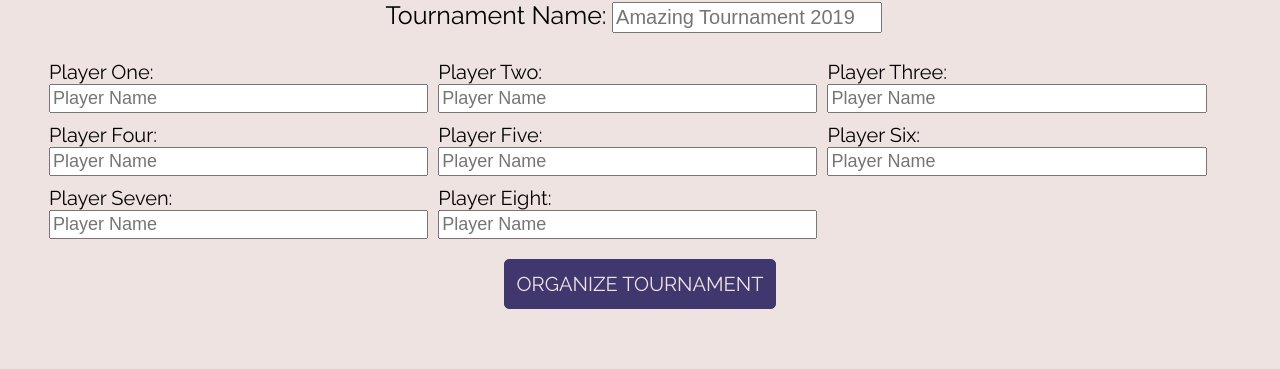
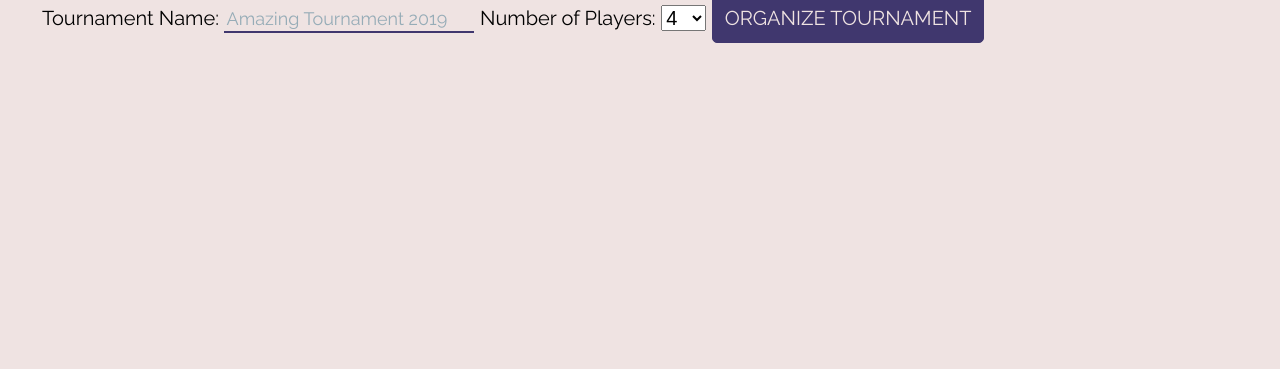
Before and after one commit to glenrj/glen-mccann-project-3, a plain HTML site: page index.html in a window 1280 px wide. Shown: the part 460-829 px from the top of the page. After the commit the page ends 800 px from the top, so only its background shows below. Drawn offline with nearby package versions, Linux system fonts and the light colour scheme.

Commit message:
trying to add ability to change the amount of characters

```diff
--- a/index.html
+++ b/index.html
@@ -15,47 +15,24 @@
     <main class="wrapper">
         <section class="setup">
             <h2>Tournament Setup</h2>
-            <form action="" class="nameForm">
-                <fieldset class="tournamentNameFieldset">
+            <form action="" class="tournamentNameForm">
                     <label for="tournamentName">Tournament Name:</label>
                     <input type="text" id="tournamentName" placeholder="Amazing Tournament 2019" class="tournamentName">
-                </fieldset>
-                <fieldset class="players">
-                    <div>
-                        <label for="player1">Player One:</label>
-                        <input type="text" name="player1" id="player1" placeholder="Player Name">
-                    </div>
-                    <div>
-                        <label for="player2">Player Two:</label>
-                        <input type="text" name="player2" id="player2" placeholder="Player Name">
-                    </div>
-                    <div>
-                        <label for="player3">Player Three:</label>
-                        <input type="text" name="player3" id="player3" placeholder="Player Name">
-                    </div>
-                    <div>
-                        <label for="player4">Player Four:</label>
-                        <input type="text" name="player4" id="player4" placeholder="Player Name">
-                    </div>
-                    <div>
-                        <label for="player5">Player Five:</label>
-                        <input type="text" name="player5" id="player5" placeholder="Player Name">
-                    </div>
-                    <div>
-                        <label for="player6">Player Six:</label>
-                        <input type="text" name="player6" id="player6" placeholder="Player Name">
-                    </div>
-                    <div>
-                        <label for="player7">Player Seven:</label>
-                        <input type="text" name="player7" id="player7" placeholder="Player Name">
-                    </div>
-                    <div>
-                        <label for="player8">Player Eight:</label>
-                        <input type="text" name="player8" id="player8" placeholder="Player Name">
-                    </div>
-                </fieldset>
-                <input type="submit" value="Organize Tournament" id="setupTournament">
-            </form>
+                    <label for="numOfPlayers">Number of Players:</label>
+                    <select name="numOfPlayers">
+                        <option value="4">4</option>
+                        <option value="6">6</option>
+                        <option value="8">8</option>
+                        <option value="10">10</option>
+                        <option value="12">12</option>
+                        <option value="14">14</option>
+                        <option value="16">16</option>
+                    </select>
+                    <input type="submit" value="Organize Tournament" id="setupTournament">
+                </form>
+                <form class="players">
+                    <!-- populate with JavaScript -->
+                </form>
         </section>
         <section class="bracket">
             <div class="content matchups">
--- a/scripts/scripts.js
+++ b/scripts/scripts.js
@@ -1,13 +1,16 @@
 // global variables
 const tournament = {
     name: '',
-    numOfPlayers: 8,
+    numOfPlayers: 0,
     round: 0,
     players: [],
     eliminated: []
 }
 
 tournament.setup = () => {
+    tournament.numOfPlayers = tournament.numOfPlayers + $('[name=numOfPlayers] option:selected').val();
+    console.log(tournament.numOfPlayers);
+
     if (tournament.numOfPlayers % 2 === 0) {
         // update tournament name
         tournament.name = $('#tournamentName').val();
@@ -16,17 +19,45 @@ tournament.setup = () => {
             $('h1').text(tournament.name);
         }
 
-        // add player names to array
-        tournament.players = [];
+        $('.tournamentNameForm').remove();
+        // add player name fields
+        for (i = 0; i < tournament.numOfPlayers; i++) {
+            let playerNum = i + 1;
+            $('.players').append(`
+                 <div>
+                        <label for="player${playerNum}">Player ${playerNum}:</label>
+                        <input type="text" name="player${playerNum}" id="player${playerNum}" placeholder="Player Name">
+                    </div>
+            `);
+        }
+        $('.players').append(`<div><input type="submit" value="Add Players" id="addPlayers" class="addPlayers"></div>`);
 
-        for (i = 0; i < tournament.numOfPlayers; i++) {
-            tournament.players.push($(`#player${i + 1}`).val());
-        }
-        // remove setup section from page after setup is complete
-        $('.setup').remove();
+        tournament.addPlayersEventHandler();
+
     } else {
         $('form').append(`<p>Error: You must select an even number of players. If you have an odd number of players, you can add a placeholder and have them lose the first round.<p>`)
     }
+}
+
+tournament.addPlayers = () => {
+    // add player names to array
+
+    tournament.players = [];
+
+    for (i = 0; i < tournament.numOfPlayers; i++) {
+        tournament.players.push($(`#player${i + 1}`).val());
+    }
+    // remove setup section from page after setup is complete
+    $('.setup').remove();
+
+    tournament.newRound();
+}
+
+tournament.addPlayersEventHandler = () => {
+    $('.addPlayers').on('submit', function(e) {
+        e.preventDefault();
+        tournament.addPlayers();
+    })
 }
 
 tournament.newRound = () => {
@@ -109,9 +140,8 @@ tournament.roundWinner = () => {
 // document ready
 $(function () {
 
-    $('form').on('submit', function (e) {
+    $('.tournamentNameForm').on('submit', function (e) {
         e.preventDefault();
         tournament.setup();
-        tournament.newRound();
     });
 });
--- a/styles/partials/_bracket.scss
+++ b/styles/partials/_bracket.scss
@@ -18,17 +18,17 @@
        flex-direction: column;
    }
 
-   .tournamentNameFieldset {
-    text-align: center;
-    label {
-        @include font-size(25);
-    }
-    [type=text] {
-    padding: 2px;
-    @include font-size(20);
-    width: 270px;
-}
-   }
+//    .tournamentNameFieldset {
+//     text-align: center;
+//     label {
+//         @include font-size(25);
+//     }
+//     [type=text] {
+//     padding: 2px;
+//     @include font-size(20);
+//     width: 270px;
+// }
+//    }
 
    .tournamentName {
        min-width: 250px;
@@ -102,7 +102,7 @@
     p {
         font-family: 'Lobster', sans-serif;
         text-align: center;
-        @include font-size(40);
+        @include font-size(25);
     }
     span {
         color: $header;
--- a/styles/partials/_global.scss
+++ b/styles/partials/_global.scss
@@ -59,7 +59,15 @@ fieldset {
 }
 
 [type=text] {
-    color: $accent;
+    font-family: 'Raleway', sans-serif;
     padding: 2px;
     @include font-size(18);
+    background: none;
+    border: none;
+    border-bottom: 2px solid $primary;
+    margin-top: 5px;
+    &::placeholder {
+        color: $accent;
+
+    }
 }
```
Also changed, not shown: styles/styles.css.
